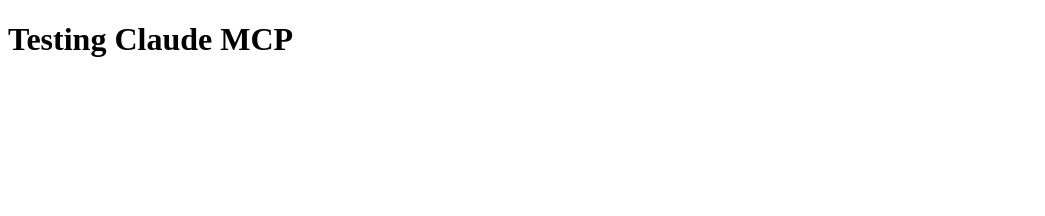
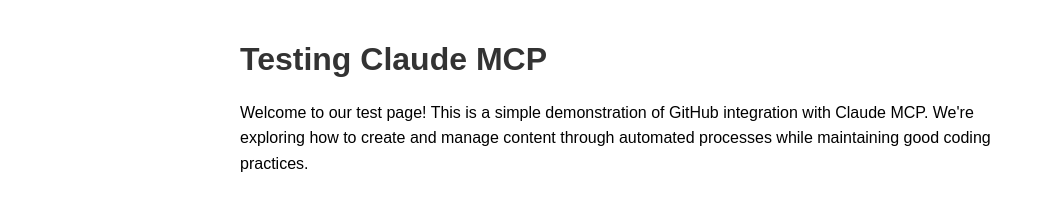
Before and after one commit to danielmstoffel/claude-mcp-test, a plain HTML site: page index.html in a window 1280 px wide. Shown: the whole page, without its empty margins (0-1045 px from the left). Drawn offline with Linux system fonts and the light colour scheme.

Commit message:
Add welcome paragraph and basic styling

```diff
--- a/index.html
+++ b/index.html
@@ -4,8 +4,23 @@
     <meta charset="UTF-8">
     <meta name="viewport" content="width=device-width, initial-scale=1.0">
     <title>Claude MCP Test</title>
+    <style>
+        body {
+            font-family: Arial, sans-serif;
+            max-width: 800px;
+            margin: 0 auto;
+            padding: 20px;
+        }
+        h1 {
+            color: #333;
+        }
+        p {
+            line-height: 1.6;
+        }
+    </style>
 </head>
 <body>
     <h1>Testing Claude MCP</h1>
+    <p>Welcome to our test page! This is a simple demonstration of GitHub integration with Claude MCP. We're exploring how to create and manage content through automated processes while maintaining good coding practices.</p>
 </body>
 </html>
```
